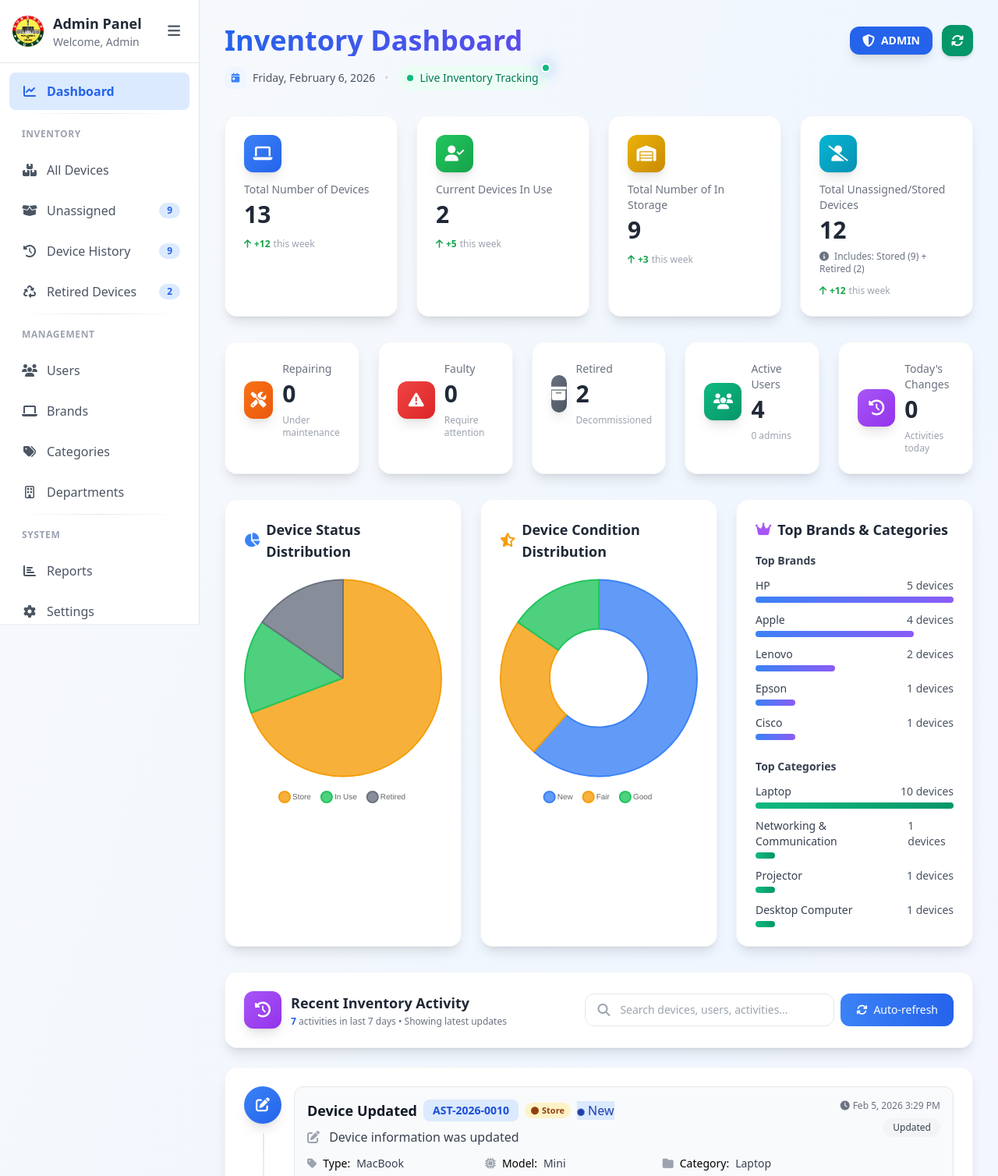
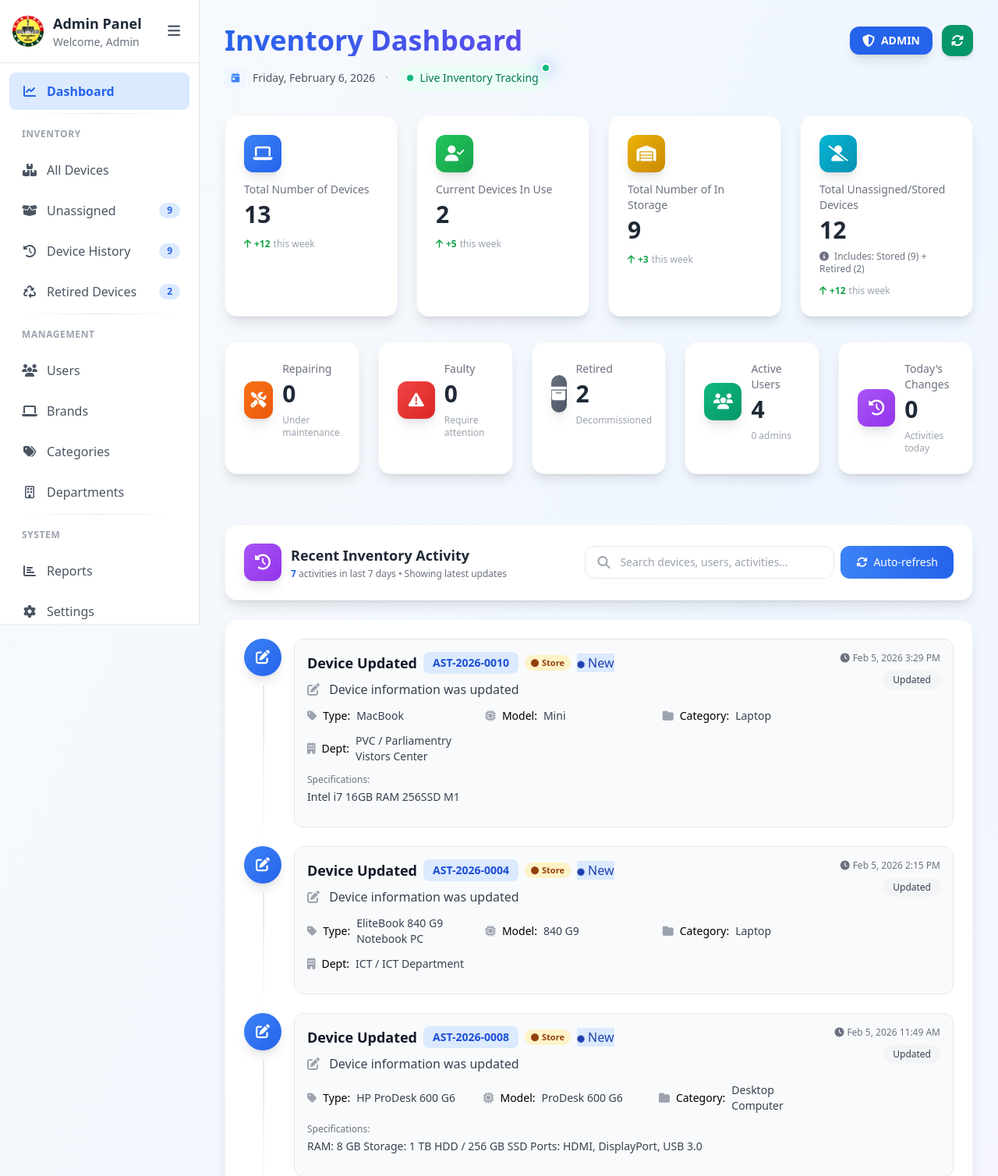
Before and after one commit to hollali/equipment_inventory, a PHP site: page /dashboard.php in a window 1280 px wide. Shown: the top 1508 px of the page at 78% size. Run offline with PHP 8.4, Linux system fonts and the light colour scheme; data comes from the database, SQL or seed files in the repository; some libraries are stand-ins or nearby versions.

```diff
--- a/dashboard.php
+++ b/dashboard.php
@@ -992,7 +992,7 @@ foreach ($deviceConditionStats as $stat) {
         <!-- Charts & Overview Section -->
         <div class="grid grid-cols-1 lg:grid-cols-3 gap-6 mb-8">
             <!-- Device Status Distribution -->
-            <div class="glass-effect rounded-2xl shadow-lg p-6 border border-gray-100">
+            <!--<div class="glass-effect rounded-2xl shadow-lg p-6 border border-gray-100">
                 <h3 class="text-lg font-semibold text-gray-800 mb-4 flex items-center gap-2">
                     <i class="fas fa-chart-pie text-blue-500"></i>
                     Device Status Distribution
@@ -1006,10 +1006,10 @@ foreach ($deviceConditionStats as $stat) {
                         <p class="text-gray-500">No device status data</p>
                     </div>
                 <?php endif; ?>
-            </div>
+            </div>-->
 
             <!-- Device Condition Distribution -->
-            <div class="glass-effect rounded-2xl shadow-lg p-6 border border-gray-100">
+            <!--<div class="glass-effect rounded-2xl shadow-lg p-6 border border-gray-100">
                 <h3 class="text-lg font-semibold text-gray-800 mb-4 flex items-center gap-2">
                     <i class="fas fa-star-half-alt text-amber-500"></i>
                     Device Condition Distribution
@@ -1023,17 +1023,17 @@ foreach ($deviceConditionStats as $stat) {
                         <p class="text-gray-500">No device condition data</p>
                     </div>
                 <?php endif; ?>
-            </div>
+            </div>--->
 
             <!-- Top Brands & Categories -->
-            <div class="glass-effect rounded-2xl shadow-lg p-6 border border-gray-100">
+            <!--<div class="glass-effect rounded-2xl shadow-lg p-6 border border-gray-100">
                 <h3 class="text-lg font-semibold text-gray-800 mb-4 flex items-center gap-2">
                     <i class="fas fa-crown text-purple-500"></i>
                     Top Brands & Categories
-                </h3>
-
-                <!-- Top Brands -->
-                <div class="mb-6">
+                </h3>--->
+
+            <!-- Top Brands -->
+            <!--<div class="mb-6">
                     <h4 class="text-sm font-semibold text-gray-700 mb-3">Top Brands</h4>
                     <div class="space-y-3">
                         <?php if (empty($topBrands)): ?>
@@ -1054,10 +1054,10 @@ foreach ($deviceConditionStats as $stat) {
                             <?php endforeach; ?>
                         <?php endif; ?>
                     </div>
-                </div>
-
-                <!-- Top Categories -->
-                <div>
+                </div>-->
+
+            <!-- Top Categories -->
+            <!--<div>
                     <h4 class="text-sm font-semibold text-gray-700 mb-3">Top Categories</h4>
                     <div class="space-y-3">
                         <?php if (empty($topCategories)): ?>
@@ -1079,7 +1079,7 @@ foreach ($deviceConditionStats as $stat) {
                         <?php endif; ?>
                     </div>
                 </div>
-            </div>
+            </div>-->
         </div>
 
         <!-- Activity Stream Header -->
@@ -1127,7 +1127,7 @@ foreach ($deviceConditionStats as $stat) {
                                 </div>
                                 <p class="text-gray-400 font-medium">No recent activity</p>
                                 <p class="text-xs text-gray-400">Activity will appear here as inventory is updated</p>
-                                </div>
+                            </div>
                         </div>
                     <?php else:
                         foreach ($currentPageActivities as $index => $activity):
--- a/inventory.php
+++ b/inventory.php
@@ -1381,7 +1381,7 @@ if (!empty($_GET['department'])) {
                                 'active' => 'bg-green-100 text-green-700 border-green-200',
                                 'in_use' => 'bg-indigo-100 text-indigo-700 border-indigo-200',
                                 'in_storage' => 'bg-yellow-100 text-yellow-700 border-yellow-200',
-                                'repairing' => 'bg-gray-100 text-gray-700 border-gray-200',
+                                'repairing' => 'bg-orange-100 text-orange-700 border-orange-200',
                                 'faulty' => 'bg-pink-100 text-pink-700 border-pink-200',
                                 'retired' => 'bg-red-100 text-red-700 border-red-200'
                             ];
```
